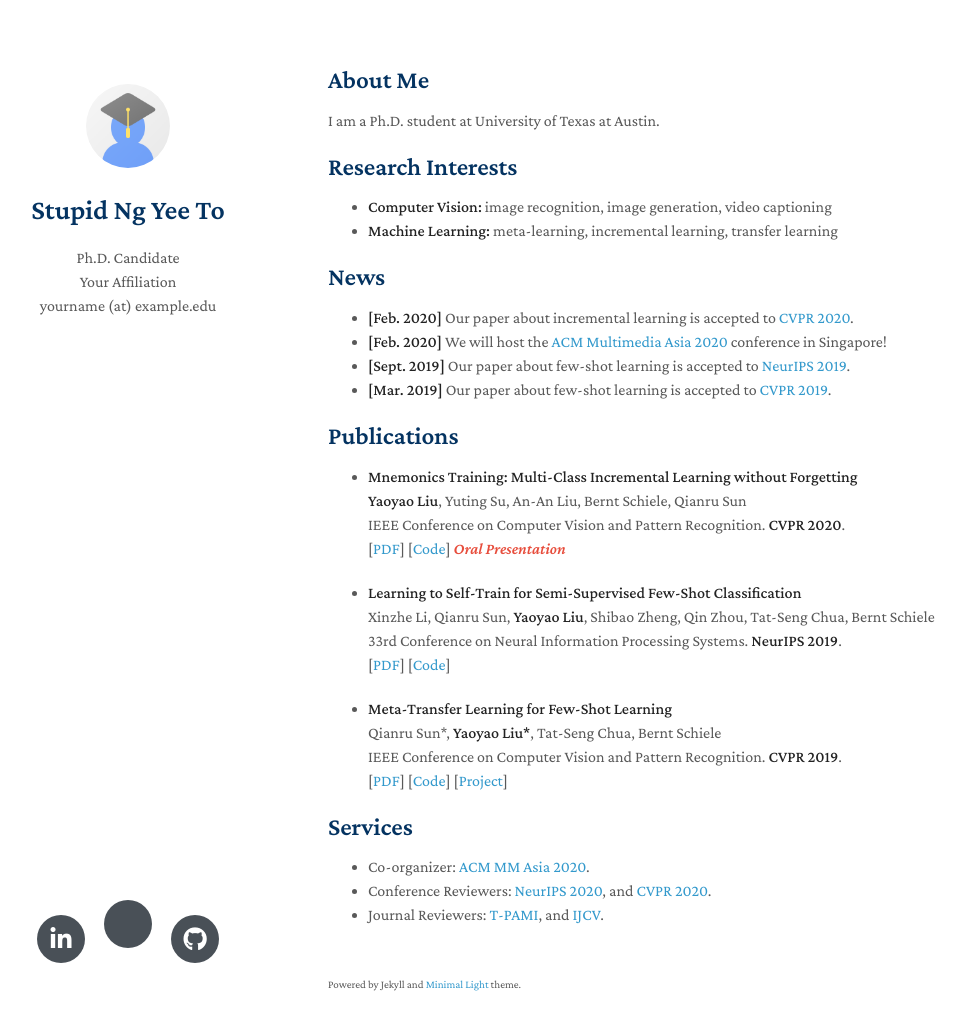
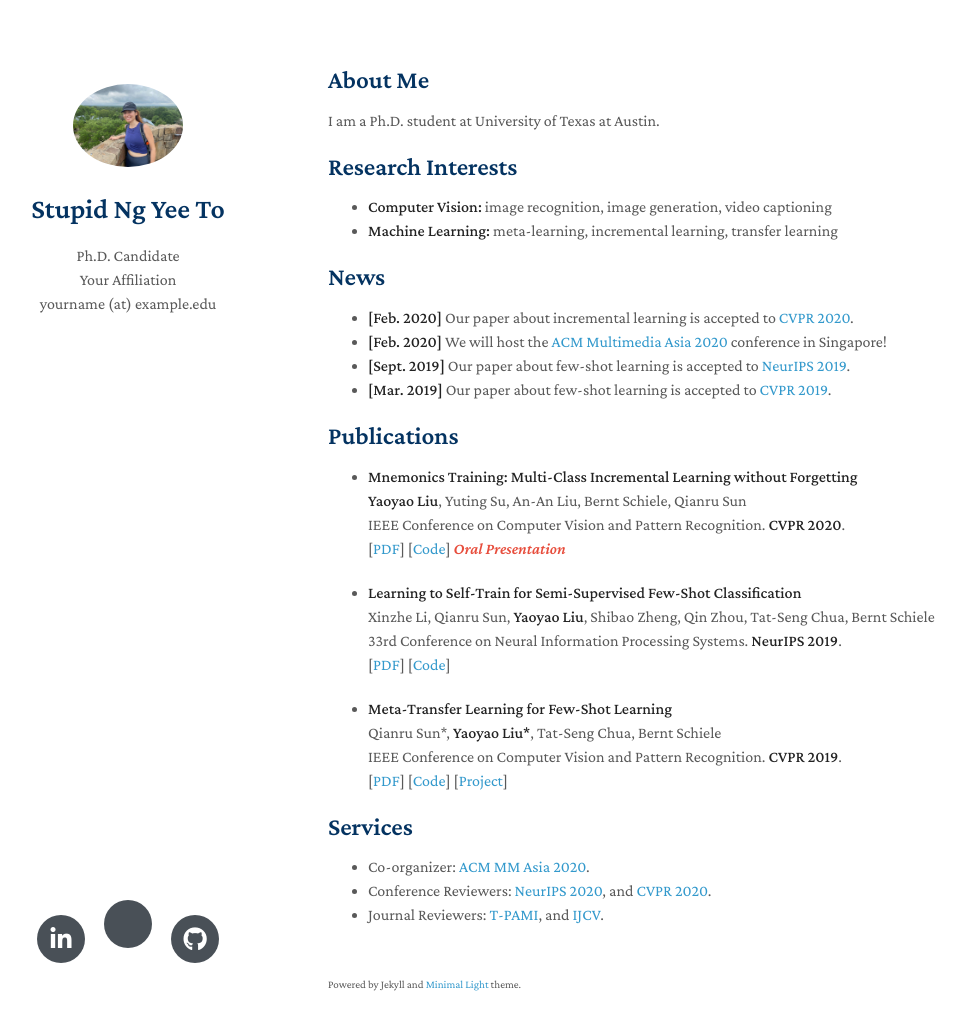
Before and after one commit to Crystal-ng/Crystal-ng.github.io, a Jekyll site: the page built from index.md, in a window 1280 px wide and 1065 px high. Shown: the top 1030 px of the window, without its empty margins (142-1108 px from the left). Built offline with Jekyll 4.4.1, drawn with Linux system fonts in a browser that asks for light colours; nearby versions of some CDN libraries; a style sheet for code colours, icons or effects is not loaded; our own code applies the rules of GitHub Pages for plain Markdown files.

Commit message:
Update _config.yml

```diff
--- a/_config.yml
+++ b/_config.yml
@@ -6,7 +6,7 @@ keywords: minimal academic
 google_scholar: https://scholar.google.com/
 github_link: https://github.com/yaoyao-liu/minimal-light
 linkedin: https://www.linkedin.com/
-avatar: ./assets/img/avatar.png
+avatar: ./assets/img/yeeto.jpeg
 google_analytics: UA-111540567-4
 favicon: ./assets/img/favicon.png
 favicon_dark: ./assets/img/favicon-dark.png
```
